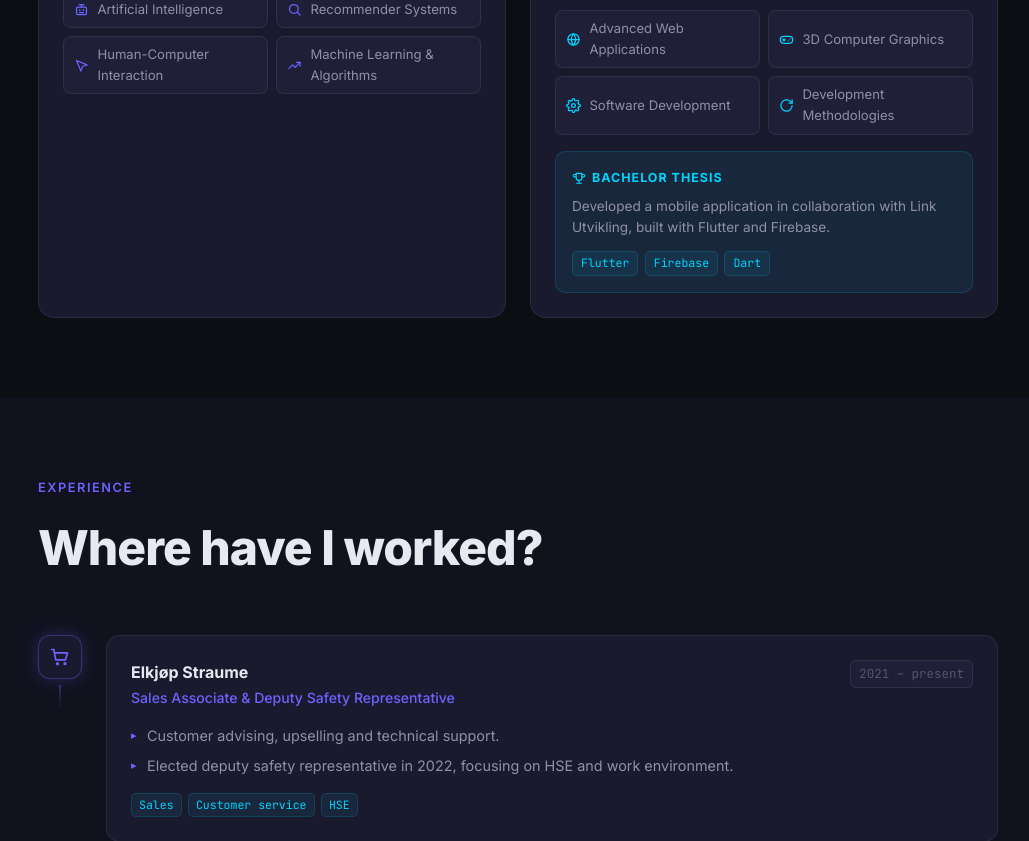
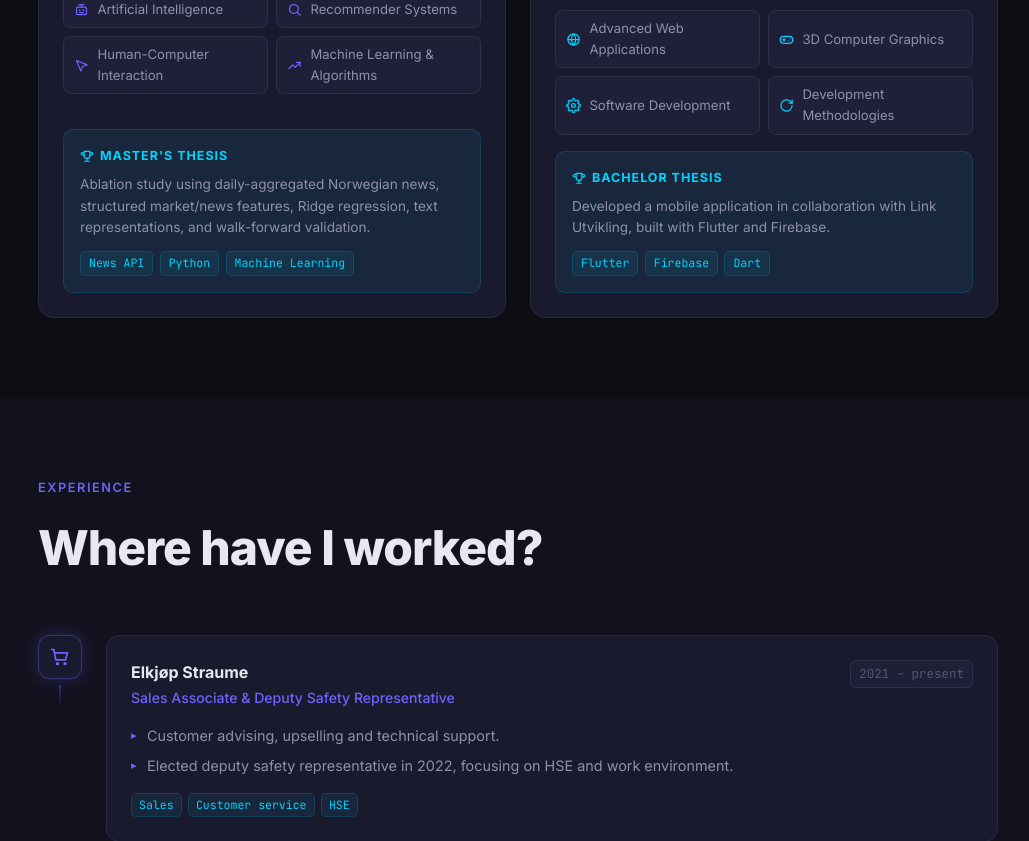
Before and after one commit to itsmarkusnl/minside, a React (Vite) app: page / in a window 1280 px wide. Shown: the part 2060-2901 px from the top of the page, without its empty margins (122-1151 px from the left). Built offline with nearby package versions, Linux system fonts and the light colour scheme.

Commit message:
Mindre finpussing og oppdatering for master oppgave

```diff
--- a/src/i18n/en.js
+++ b/src/i18n/en.js
@@ -65,7 +65,11 @@ const en = {
           { name: 'Human-Computer Interaction',    icon: 'cursor' },
           { name: 'Machine Learning & Algorithms', icon: 'chart-up' },
         ],
-        highlight: null,
+        highlight: {
+          label: "Master's Thesis",
+          text:  'Ablation study using daily-aggregated Norwegian news, structured market/news features, Ridge regression, text representations, and walk-forward validation.',
+          tags:  ['News API', 'Python', 'Machine Learning'],
+        },
       },
       {
         school:      'Western Norway University of Applied Sciences',
@@ -226,7 +230,7 @@ const en = {
         linkLabel: 'View code',
       },
       {
-        title:     'Bachelor Thesis — Mobile Application',
+        title:     'Bachelor Thesis - Mobile Application',
         status:    'restricted',
         desc:      'Developed a mobile application in collaboration with Link Utvikling as part of the bachelor degree at HVL. The project covered the full development lifecycle from requirements specification to final product.',
         tags:      ['Flutter', 'Firebase', 'Dart', 'Link Utvikling'],
@@ -234,10 +238,10 @@ const en = {
         linkLabel: null,
       },
       {
-        title:     "Master's Thesis — Information Science",
+        title:     "Master's Thesis - Information Science",
         status:    'done',
-        desc:      "Completed master's thesis at UiB with a focus on Human-Computer Interaction and artificial intelligence.",
-        tags:      ['HCI', 'AI', 'Machine Learning', 'UiB'],
+        desc:      "Completed master’s thesis at the University of Bergen. The thesis examined whether Norwegian financial news can improve next-day OBX direction prediction beyond structured market data and news metadata.",
+        tags:      ['Information Science', 'AI', 'Machine Learning', 'UiB'],
         link:      'https://github.com/itsmarkusnl/masteroppgave-nyheter-obx',
         linkLabel: 'View code',
       },
--- a/src/i18n/no.js
+++ b/src/i18n/no.js
@@ -65,7 +65,11 @@ const no = {
           { name: 'Human-Computer Interaction',  icon: 'cursor' },
           { name: 'Maskinlæring & Algoritmer',   icon: 'chart-up' },
         ],
-        highlight: null,
+        highlight: {
+          label: 'Masteroppgave',
+          text:  'Ablasjonsstudie med daglig aggregerte norske nyheter, strukturerte markeds- og nyhetsfeatures, Ridge-regresjon, tekstrepresentasjoner og walk-forward validering..',
+          tags:  ['Nyhets API', 'Python', 'Maskinlæring'],
+        },
       },
       {
         school:      'Høgskulen på Vestlandet',
@@ -226,7 +230,7 @@ const no = {
         linkLabel: 'Se kode',
       },
       {
-        title:     'Bacheloroppgave — Mobilapplikasjon',
+        title:     'Bacheloroppgave - Mobilapplikasjon',
         status:    'restricted',
         desc:      'Utviklet en mobilapplikasjon i samarbeid med Link Utvikling som del av bachelorgraden ved HVL. Prosjektet dekket hele utviklingsløpet fra kravspesifikasjon til ferdig produkt.',
         tags:      ['Flutter', 'Firebase', 'Dart', 'Link Utvikling'],
@@ -234,10 +238,10 @@ const no = {
         linkLabel: null,
       },
       {
-        title:     'Masteroppgave — Informasjonsvitenskap',
+        title:     'Masteroppgave - Informasjonsvitenskap',
         status:    'done',
-        desc:      'Fullført masteroppgave ved UiB med fordypning i Human-Computer Interaction og kunstig intelligens.',
-        tags:      ['HCI', 'KI', 'Maskinlæring', 'UiB'],
+        desc:      'Fullført masteroppgave ved UiB. Oppgaven undersøkte om norske finansnyheter kan forbedre prediksjon av neste dags OBX-retning utover strukturerte markedsdata og nyhetsmetadata.',
+        tags:      ['Informasjonsvitenskap', 'KI', 'Maskinlæring', 'UiB'],
         link:      'https://github.com/itsmarkusnl/masteroppgave-nyheter-obx',
         linkLabel: 'Se kode',
       },
@@ -260,7 +264,7 @@ const no = {
     successMsg:       'Takk for meldingen! Jeg svarer så fort jeg kan.',
     errorMsg:         'Noe gikk galt. Prøv igjen eller send e-post direkte.',
     rateLimitMsg:     s => `Vent ${s} sekund${s !== 1 ? 'er' : ''} før du sender igjen.`,
-    footer:           y => `© ${y} Laget og eied av Markus Nipen Larsen | Bygget med React & Vite`,
+    footer:           y => `© ${y} Laget og eid av Markus Nipen Larsen | Bygget med React & Vite`,
     validation: {
       nameRequired:    'Navn er påkrevd.',
       nameTooLong:     'Navn kan ikke være lengre enn 100 tegn.',
```
